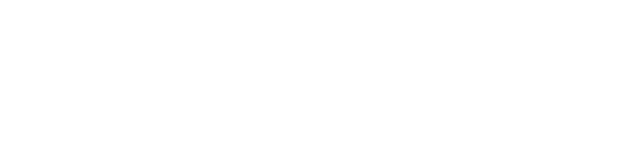
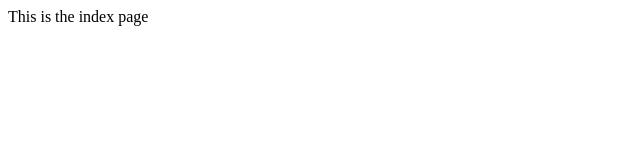
Before and after one commit to RoyalNegative/goit-markup-hw-01, a plain HTML site: page index.html in a window 1280 px wide. Shown: the whole page, without its empty margins (0-640 px from the left). Drawn offline with Linux system fonts and the light colour scheme.

Commit message:
first line of code added to index for trial

```diff
--- a/index.html
+++ b/index.html
@@ -6,6 +6,6 @@
     <title>Document</title>
 </head>
 <body>
-
+    This is the index page
 </body>
 </html>
```
